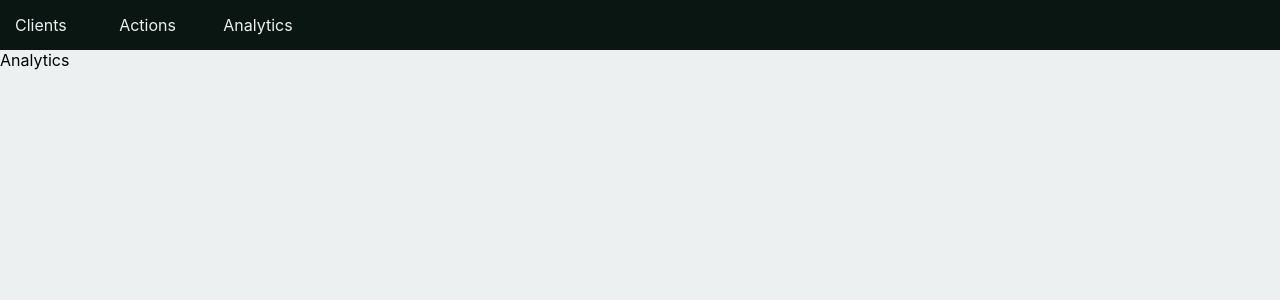
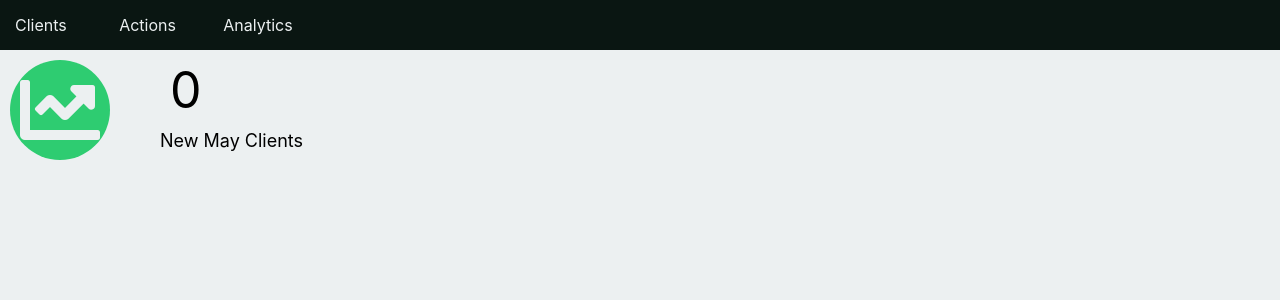
Before and after one commit to MorZluf/Crm-fullstack-project, a React (Create React App) app: page /analytics in a window 1280 px wide. Shown: the top 300 px of the page. Built offline with nearby package versions, Linux system fonts and the light colour scheme; no server answers.

Commit message:
added first badge, next part is adding first chart

```diff
--- a/package.json
+++ b/package.json
@@ -10,7 +10,8 @@
     "react": "^16.8.6",
     "react-dom": "^16.8.6",
     "react-router-dom": "^5.0.0",
-    "react-scripts": "3.0.1"
+    "react-scripts": "3.0.1",
+    "recharts": "^1.5.0"
   },
   "scripts": {
     "start": "react-scripts start",
--- a/src/App.js
+++ b/src/App.js
@@ -4,7 +4,7 @@ import { BrowserRouter as Router, Route } from 'react-router-dom'
 import Navbar from './components/Navbar';
 import Clients from './components/clients-components/Clients';
 import Actions from './components/actions-components/Actions';
-import Analytics from './components/Analytics';
+import Analytics from './components/analytics-components/Analytics';
 
 
 class App extends Component {
--- a/src/components/Analytics.js
+++ /dev/null
@@ -1,14 +0,0 @@
-import React, { Component } from 'react'
-
-class Analytics extends Component{
-
-    render(){
-        return (
-            <div>
-                Analytics
-            </div>
-        )
-    }
-}
-
-export default Analytics
--- /dev/null
+++ b/src/components/analytics-components/Analytics.js
@@ -0,0 +1,36 @@
+import React, { Component } from 'react'
+import axios from 'axios'
+import Badges from './Badges/Badges';
+import Charts from './Charts/Charts';
+
+
+class Analytics extends Component {
+    constructor() {
+        super()
+        this.state = {
+            data: []
+        }
+    }
+
+    getDataFromDB = async () => {
+        let clients = await axios.get('http://localhost:7100/clients')
+        return clients.data
+    }
+
+    componentDidMount = async () => {
+        let data = await this.getDataFromDB()
+        this.setState({ data })
+    }
+
+
+    render() {
+        return (
+            <div>
+                <Badges data={this.state.data}/>
+                <Charts />
+            </div>
+        )
+    }
+}
+
+export default Analytics
--- /dev/null
+++ b/src/components/analytics-components/Badges/Badges.js
@@ -0,0 +1,24 @@
+import React, { Component } from 'react'
+import NewClientsBadge from './NewClientsBadge';
+
+class Badges extends Component {
+
+    getNewClients = () => {
+        let currentMonth = new Date().getMonth() + 1
+        let currentYear = new Date().getFullYear()
+        let newClients = this.props.data.map(c => c.firstContact)
+            .filter(c => c.split("-")[0] == currentYear && c.split("-")[1] == currentMonth)
+        return newClients.length
+    }
+
+    render() {
+        let currentMonthInWords = new Date().toLocaleDateString('en-us', {month: "long"})
+        return (
+            <div id="badges-container">
+              <NewClientsBadge getNewClients={this.getNewClients()} currentMonthInWords={currentMonthInWords}/>
+            </div>
+        )
+    }
+}
+
+export default Badges
--- /dev/null
+++ b/src/components/analytics-components/Badges/NewClientsBadge.js
@@ -0,0 +1,19 @@
+import React, { Component } from 'react'
+import '../../../style/badges.css'
+
+class NewClientsBadge extends Component {
+
+    render(){
+        return(
+            <div id="new-Clients-badge">
+                <div> <i className="fas fa-chart-line fa-5x"></i></div>
+                <div>
+                <span id="new-clients-count">{this.props.getNewClients}</span>
+                <span id="new-clients-text">New {this.props.currentMonthInWords} Clients</span>
+                </div>
+            </div>
+        )
+    }
+}
+
+export default NewClientsBadge
--- /dev/null
+++ b/src/components/analytics-components/Charts/Charts.js
@@ -0,0 +1,17 @@
+import React, { Component } from 'react'
+import Graph from './Graph';
+
+class Charts extends Component{
+
+    render () {
+
+        return(
+            <div>
+
+                {/* <Graph /> */}
+            </div>
+        )
+    }
+}
+
+export default Charts
--- /dev/null
+++ b/src/components/analytics-components/Charts/Graph.js
@@ -0,0 +1,34 @@
+// import React, { Component } from 'react'
+// import { LineChart, Line, CartesianGrid, XAxis, YAxis, Tooltip } from 'recharts';
+
+// const data = [{ name: 'Page A', uv: 400, pv: 2400, amt: 2400 }, { name: 'Page B', uv: 1400, pv: 700, amt: 2400 },
+// { name: 'Page B', uv: 500, pv: 700, amt: 2400 }];
+
+
+// class Graph extends Component {
+
+//     renderLineChart = () => {
+//         return(
+
+//             <LineChart width={600} height={300} data={data} margin={{ top: 5, right: 20, bottom: 5, left: 0 }}>
+//             <Line type="monotone" dataKey="uv" stroke="#8884d8" />
+//             <CartesianGrid stroke="#ccc" strokeDasharray="5 5" />
+//             <XAxis dataKey="name" />
+//             <YAxis />
+//             <Tooltip />
+//             </LineChart>
+//         )
+
+//     }
+
+//     render() {
+
+//         return (
+//             <div>
+//                 {this.renderLineChart()}
+//             </div>
+//         )
+//     }
+// }
+
+// export default Graph
--- /dev/null
+++ b/src/style/badges.css
@@ -0,0 +1,33 @@
+
+.fa-chart-line{
+    background-color:#2ecc71;
+    color: #ecf0f1;
+    padding: 10px;
+    border-radius: 50%;
+    margin-top: 10px;
+    margin-left: 10px;
+}
+
+#badges-container{
+    display: grid;
+    grid-template-columns: repeat(4, 1fr);
+}
+
+#new-Clients-badge{
+    display: grid;
+    grid-template-columns: 1fr 1fr;
+    justify-content: left;
+}
+
+#new-clients-count{
+    font-size: 50px;
+    align-items: top;
+    display: block;
+    text-align: left;
+    padding: 10px;
+}
+
+#new-clients-text{
+    font-size: 18px;
+    text-align: left;
+}
```
Also changed, not shown: 1 other file (tests, documents, lock files or other folders).
